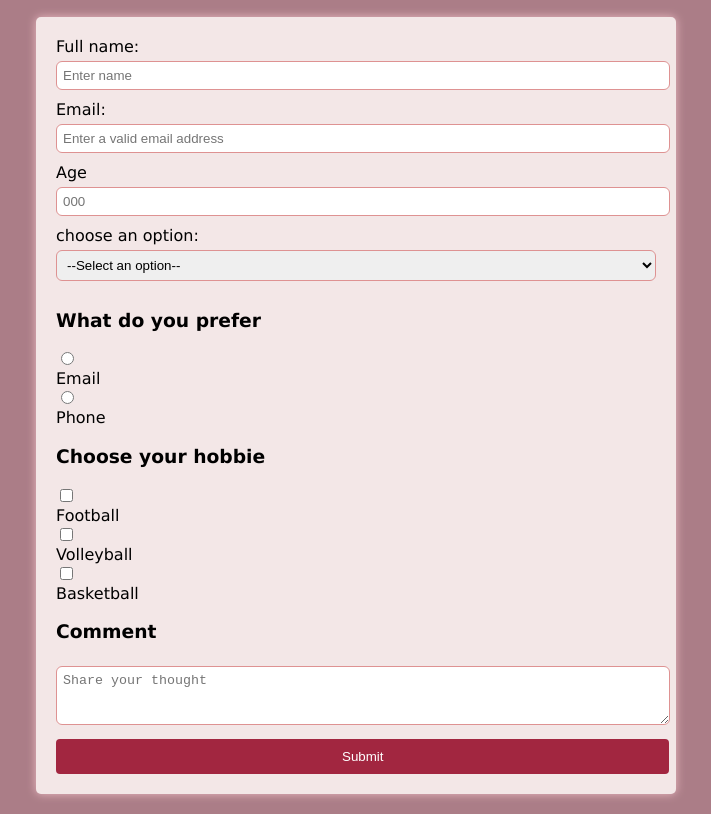
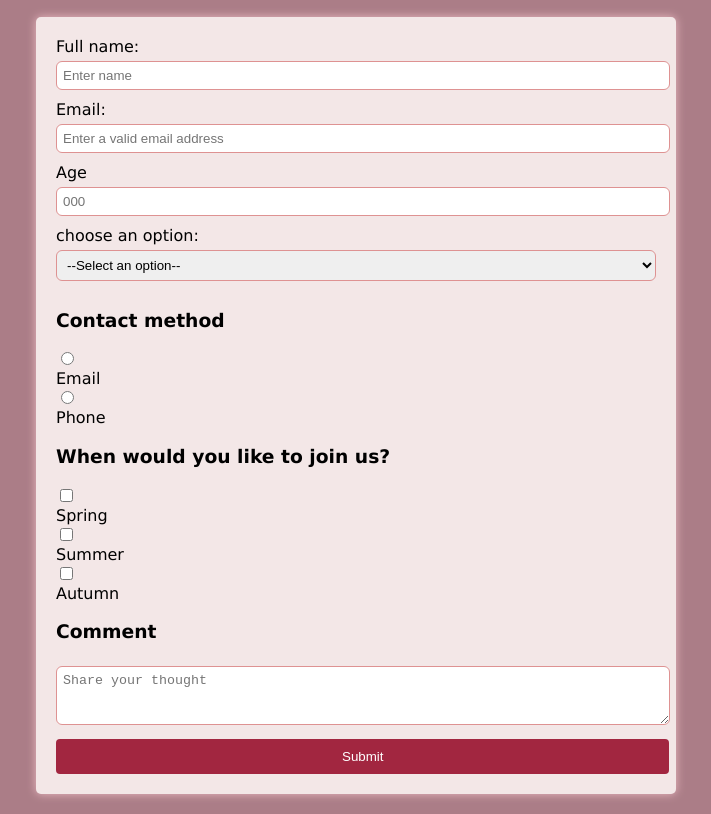
Before and after one commit to mvfasatresor/Assignment, a plain HTML site: page index.html in a window 1280 px wide. Shown: the part 103-917 px from the top of the page, without its empty margins (284-995 px from the left). Drawn offline with Linux system fonts and the light colour scheme.

Commit message:
changed title, h3s and input checkboxes

```diff
--- a/index.html
+++ b/index.html
@@ -3,7 +3,7 @@
 <head>
     <meta charset="UTF-8">
     <meta name="viewport" content="width=device-width, initial-scale=1.0">
-    <title>CV Form</title>
+    <title>Survey Form</title>
     <link rel="stylesheet" href="styles.css">
 </head>
 <body>
@@ -30,7 +30,7 @@
         <option value="option2">Sing in chinese</option>
       </select>
 
-      <h3>What do you prefer</h3>
+      <h3>Contact method</h3>
       <div id="radio buttons">
 
         <input type="radio" id="email-radio" name="contact-method" value="email" required>
@@ -40,17 +40,17 @@
         <label for="phone-radio">Phone</label>
      </div>
 
-     <h3>Choose your hobbie</h3>
+     <h3>When would you like to join us?</h3>
      <div id="checkbox-group">
 
-        <input type="checkbox" id="interest1" name="interests" value="football">
-        <label for="interest1">Football</label>
+        <input type="checkbox" id="interest1" name="interests" value="spring">
+        <label for="interest1">Spring</label>
 
-        <input type="checkbox" id="interest2" name="interests" value="volleyball">
-        <label for="interest2">Volleyball</label>
+        <input type="checkbox" id="interest2" name="interests" value="summer">
+        <label for="interest2">Summer</label>
 
-        <input type="checkbox" id="interest3" name="interests" value="basketball">
-        <label for="interest3">Basketball</label>
+        <input type="checkbox" id="interest3" name="interests" value="autumn">
+        <label for="interest3">Autumn</label>
 
         <h3>Comment</h3>
        <textarea name="comment" id="comment-label" placeholder="Share your thought" rows="3" required></textarea>
@@ -61,8 +61,5 @@
     </form>
 
 
-
-
-
 </body>
 </html>
--- a/styles.css
+++ b/styles.css
@@ -57,3 +57,7 @@ button {
   textarea:hover{
     background-color: #f0cad2;
   }
+   input[type="radio"],
+   input[type="checkbox"] {
+    width: fit-content;
+   }
```
